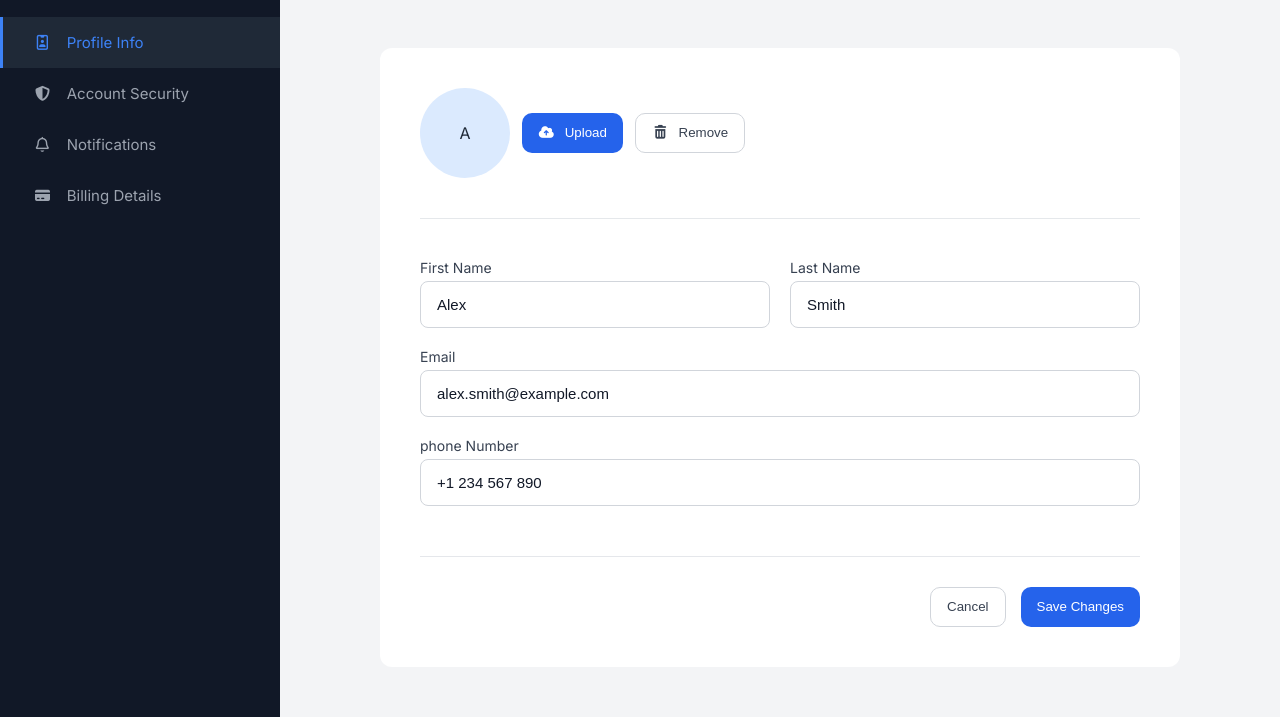
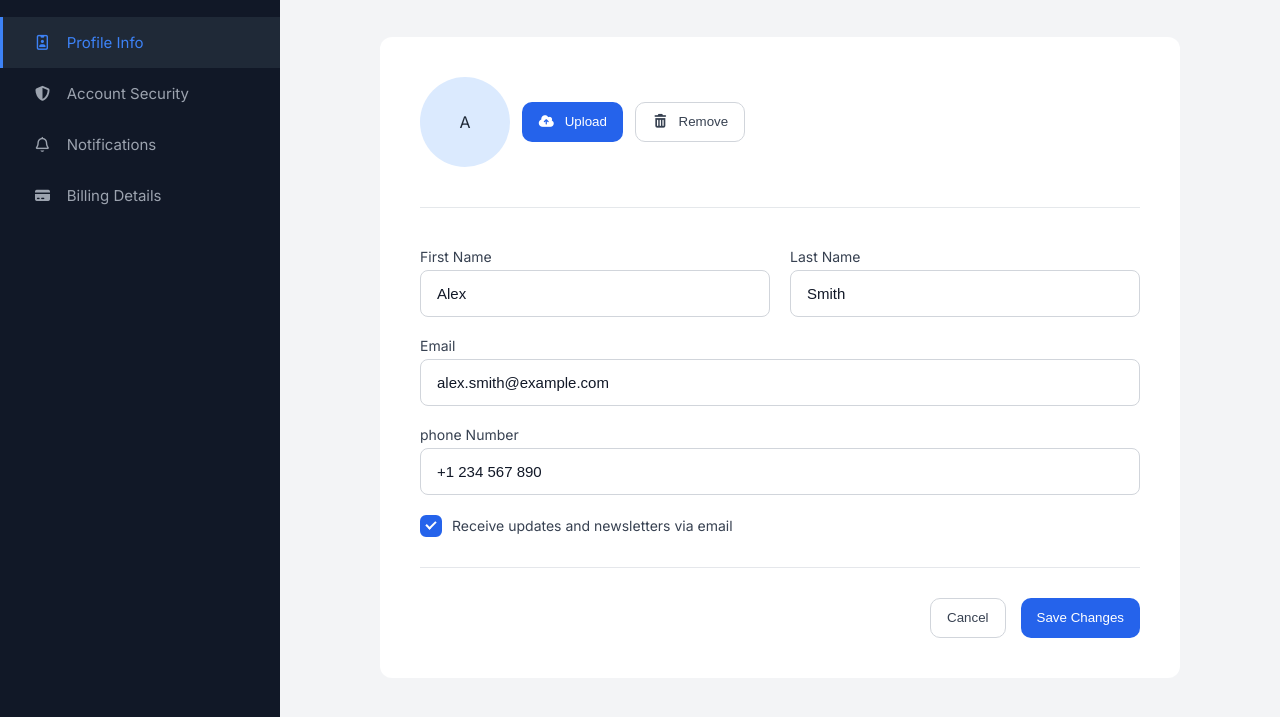
Before and after one commit to joohyuna/02_HTML, a website: page practice7/index.html in a window 1280 px wide. Shown: the part 83-800 px from the top of the page. Drawn offline with Linux system fonts and the light colour scheme.

Commit message:
practice7 완료

```diff
--- a/practice7/index.html
+++ b/practice7/index.html
@@ -3,8 +3,8 @@
 <head>
     <meta charset="UTF-8">
     <title>관리자 페이지</title>
-    <link rel="stylesheet" href="style.css" />
-    <link rel="stylesheet" href="https://cdnjs.cloudflare.com/ajax/libs/font-awesome/7.0.1/css/all.min.css" />
+    <link rel="stylesheet" href="style.css"/>
+    <link rel="stylesheet" href="https://cdnjs.cloudflare.com/ajax/libs/font-awesome/7.0.1/css/all.min.css"/>
 </head>
 <body>
 <div class="container">
@@ -57,27 +57,35 @@
                 <div class="form-row">
                     <div class="form-group">
                         <label for="first-name">First Name</label>
-                <input type="text" class="form-input" id="first-name" Value="Alex" />
+                        <input type="text" class="form-input" id="first-name" Value="Alex"/>
                     </div>
                     <div class="form-group">
                         <label for="last-name">Last Name</label>
-                <input type="text" class="form-input" id="last-name" value="Smith" />
+                        <input type="text" class="form-input" id="last-name" value="Smith"/>
                     </div>
                 </div>
                 <div class="form-row">
                     <div class="form-group">
                         <label for="emailAddress">Email</label>
-                <input type="email" class="form-input" id="emailAddress" value="alex.smith@example.com" />
+                        <input type="email" class="form-input" id="emailAddress" value="alex.smith@example.com"/>
                     </div>
                 </div>
                 <div class="form-row">
                     <div class="form-group">
                         <label for="phoneNumber">phone Number</label>
-                <input type="tel" class="form-input" id="phoneNumber" value="+1 234 567 890"  />
+                        <input type="tel" class="form-input" id="phoneNumber" value="+1 234 567 890"/>
                     </div>
                 </div>
                 <div class="form-row">
-              <!-- 체크박스 만들곳 -->
+                    <div class="form-group">
+                      <label class="custom-checkbox-wrapper">
+                        <input type="checkbox" class="hidden-checkbox" checked />
+                        <div class="checkbox-box">
+                          <div class="checkmark-icon"></div>
+                        </div>
+                        <span class="checkbox-label">Receive updates and newsletters via email</span>
+                      </label>
+                    </div>
                 </div>
                 <div class="form-actions">
                     <button class="btn btn-outline">Cancel</button>
--- a/practice7/style.css
+++ b/practice7/style.css
@@ -216,6 +216,45 @@ body {
     border-color: #2563eb;
 }
 
+.custom-checkbox-wrapper {
+    display: flex;
+    align-items: center;
+    cursor: pointer;
+    user-select: none;
+}
+
+.hidden-checkbox {
+    display: none;    /*  화면에 출력되지 않끔 함, 대신 html 코드는 있음 */
+}
+
+.checkbox-box {
+    width: 22px;
+    height: 22px;
+    border: 2px solid #c1d5db;
+    border-radius: 6px;
+    display: flex;
+    justify-content: center;
+    align-items: center;
+    background-color: #fff;
+    transition: all 0.2s;
+    padding-bottom: 4px;
+    margin-right: 10px;
+}
+
+.checkmark-icon {
+    width: 6px;
+    height: 10px;
+    border-bottom: 2px solid #fff;
+    border-right: 2px solid #fff;
+    transform: rotate(45deg);
+}
+
+/* +는 형제 관계에서 선택할 때 사용 */
+.hidden-checkbox:checked + .checkbox-box {
+    background-color: #2563eb;
+    border-color: #2563eb;
+}
+
 .form-actions {
     display: flex;
     justify-content: flex-end;
```
Lines whose indentation alone changed are shown as unchanged.
